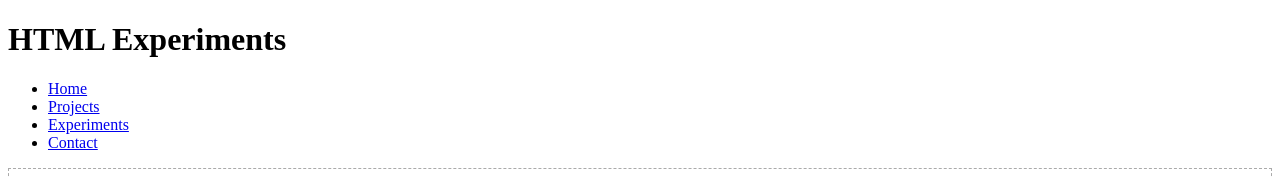
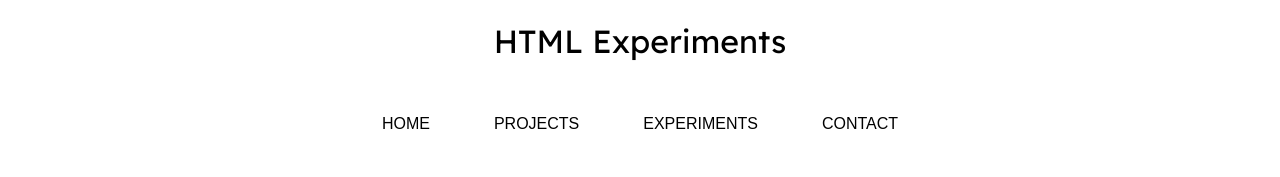
Before and after one commit to Schmitzii/cse134b-hw3, a plain HTML site: page experiments.html in a window 1280 px wide. Shown: the top 177 px of the page. Drawn offline with Linux system fonts and the light colour scheme; files whose address does not match are found by name.

Commit message:
Implement header styling

```diff
--- a/experiments.html
+++ b/experiments.html
@@ -6,6 +6,7 @@
     <meta name="viewport" content="width=device-width, initial-scale=1.0">
     <title>Experiments | Moritz Schmitz</title>
     <link rel="icon" href="assets/images/favicon.png" type="image/png">
+    <link rel="stylesheet" href="main.css" media="screen" , type="text/css">
 
     <style>
         section {
--- /dev/null
+++ b/main.css
@@ -0,0 +1,48 @@
+@font-face {
+  font-family: 'Lexend';
+  src: url('assets/fonts/Lexend-VariableFont_wght.ttf');
+}
+
+h1 {
+    text-align: center;
+    font-family: 'Lexend', 'Segoe UI', Tahoma, Geneva, Verdana, sans-serif;
+    font-weight: normal;
+}
+
+nav ul{
+    list-style-type: none;
+    display: flex;
+    justify-content: center;
+    margin: 0;
+    padding: 0;
+}
+
+nav ul li{
+    margin: 2em;
+}
+
+nav ul li a {
+    text-decoration: none;
+    color: black;
+    font-family: Arial, Helvetica, sans-serif;
+    text-transform: uppercase;
+    display: inline-block;
+    position: relative;
+    padding-bottom: 1em;
+}
+
+nav ul li a::before{
+    transition: 300ms;
+    height: 3px;
+    content: "";
+    position: absolute;
+    background-color: black;
+    width: 100%;
+    bottom: 5px;
+    opacity: 0;
+}
+
+nav ul li a:hover::before {
+  bottom: 10px;
+  opacity: 1;
+}
```
Also changed, not shown: contact.html (+1 -0 lines), index.html (+1 -0 lines), projects.html (+1 -0 lines), assets/fonts/Lexend-VariableFont_wght.ttf (added).
